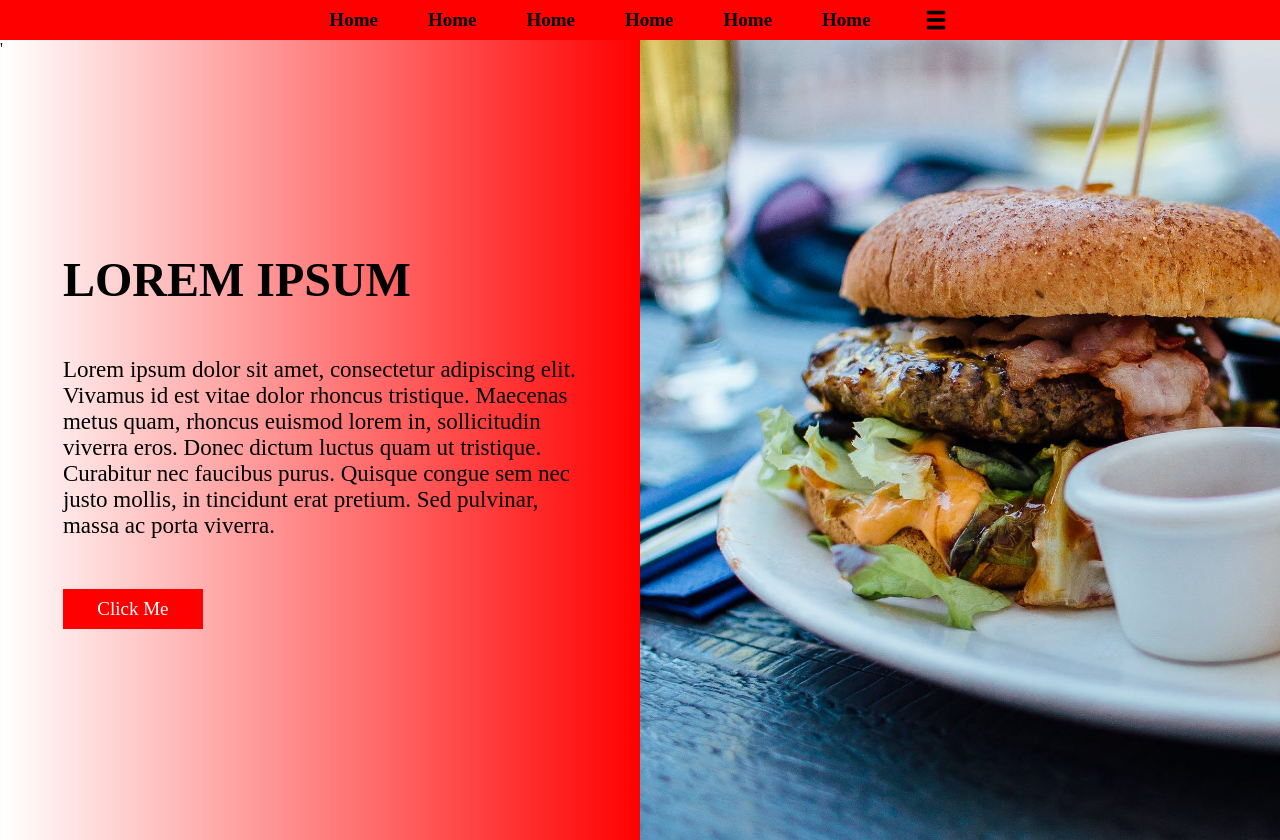
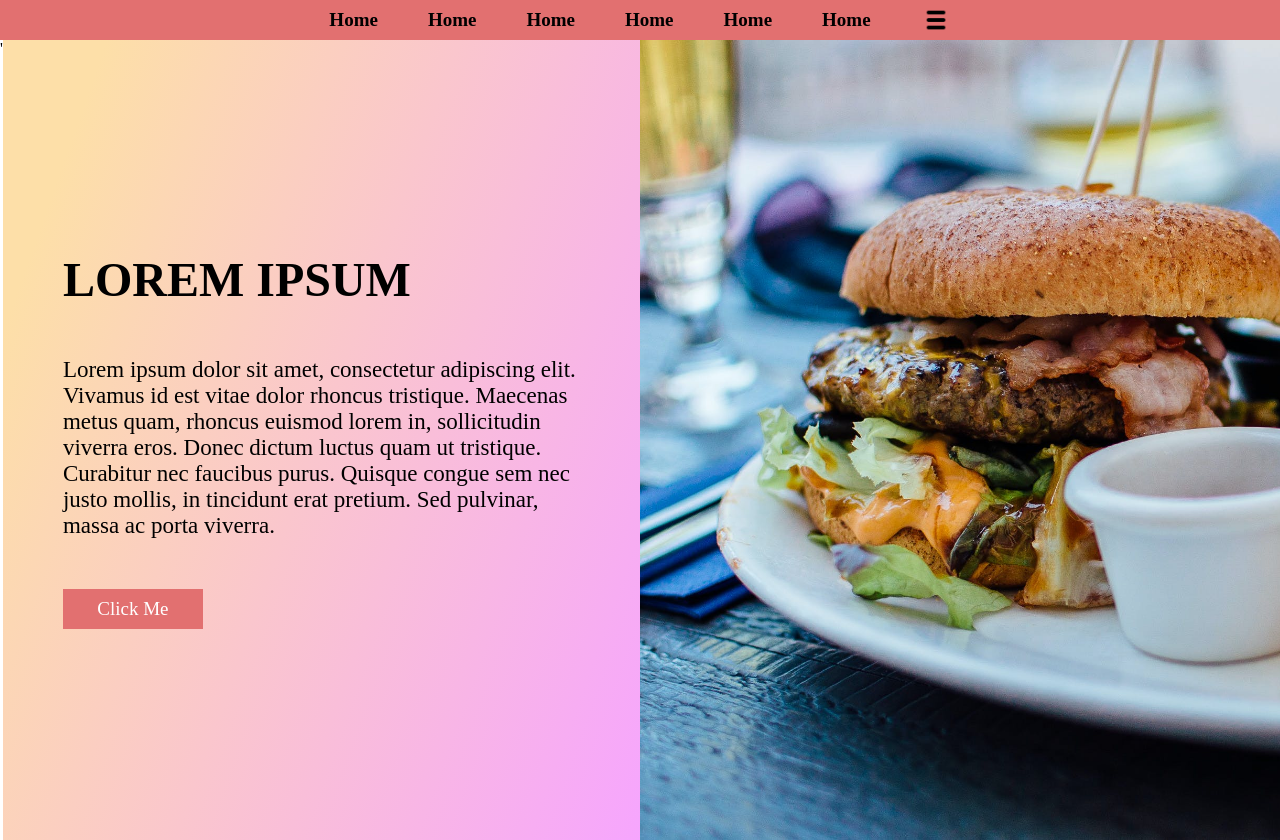
Before and after one commit to Pranav7907012/html-assessment, a plain HTML site: page index.html in a window 1280 px wide. Shown: the top 840 px of the page. Drawn offline with Linux system fonts and the light colour scheme.

Commit message:
Update style.css

```diff
--- a/style.css
+++ b/style.css
@@ -1,6 +1,6 @@
 .header {
     display: flex;
-    background-color: red;
+    background-color:  rgb(226, 112, 112);;
     height: 40px;
     align-items: center;
     gap: 50px;
@@ -38,7 +38,7 @@ gap: 50px;
 padding: 60px;
 justify-content: center;
 box-sizing: border-box;
-background-image: linear-gradient(to right, rgba(255,0,0,0), rgba(255,0,0,1));
+background-image: linear-gradient(109.6deg, rgb(253, 223, 168) 11.2%, rgb(246, 165, 254) 100.2%);
 
 }
 .session1-image{
@@ -57,7 +57,7 @@ img{
     font-size: 23px;
 }
 .button{
-    background-color: red;
+    background-color:  rgb(226, 112, 112);
     height: 40px;
     width: 140px;
     color: white;
@@ -70,12 +70,12 @@ img{
 .session2{
     display: flex;
     height: 100vh;
-    background-image: linear-gradient(to right, rgba(242, 235, 24, 0), rgb(220, 89, 246));
+    background-image: linear-gradient(109.6deg, rgb(253, 223, 168) 11.2%, rgb(246, 165, 254) 100.2%);
     gap: 40px;
 }
 
 .small-box{
-    background-color: red;
+    background-color:  rgb(226, 112, 112);
     width: 520px;
     height: 230px;
     display: flex;
```
